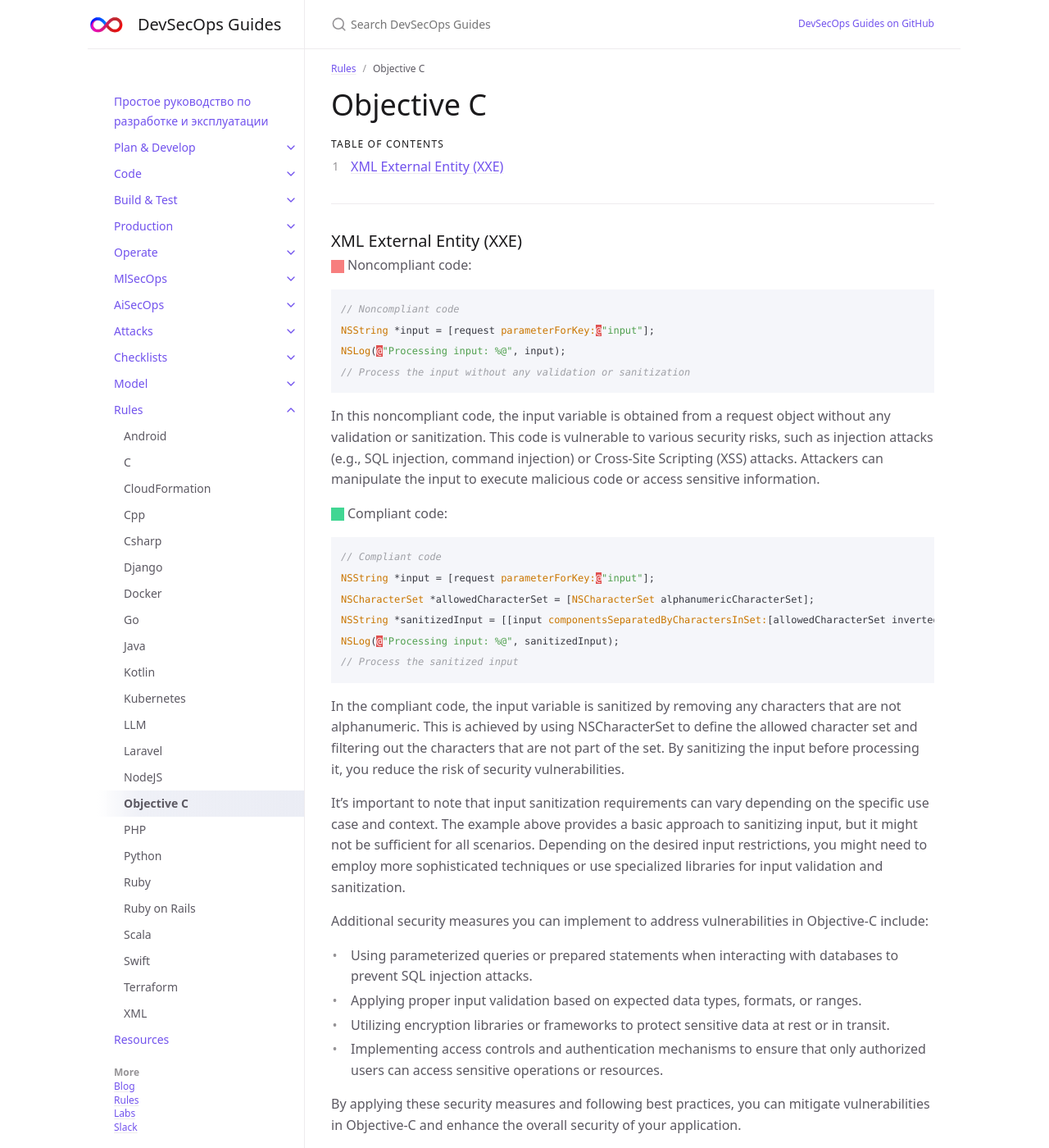
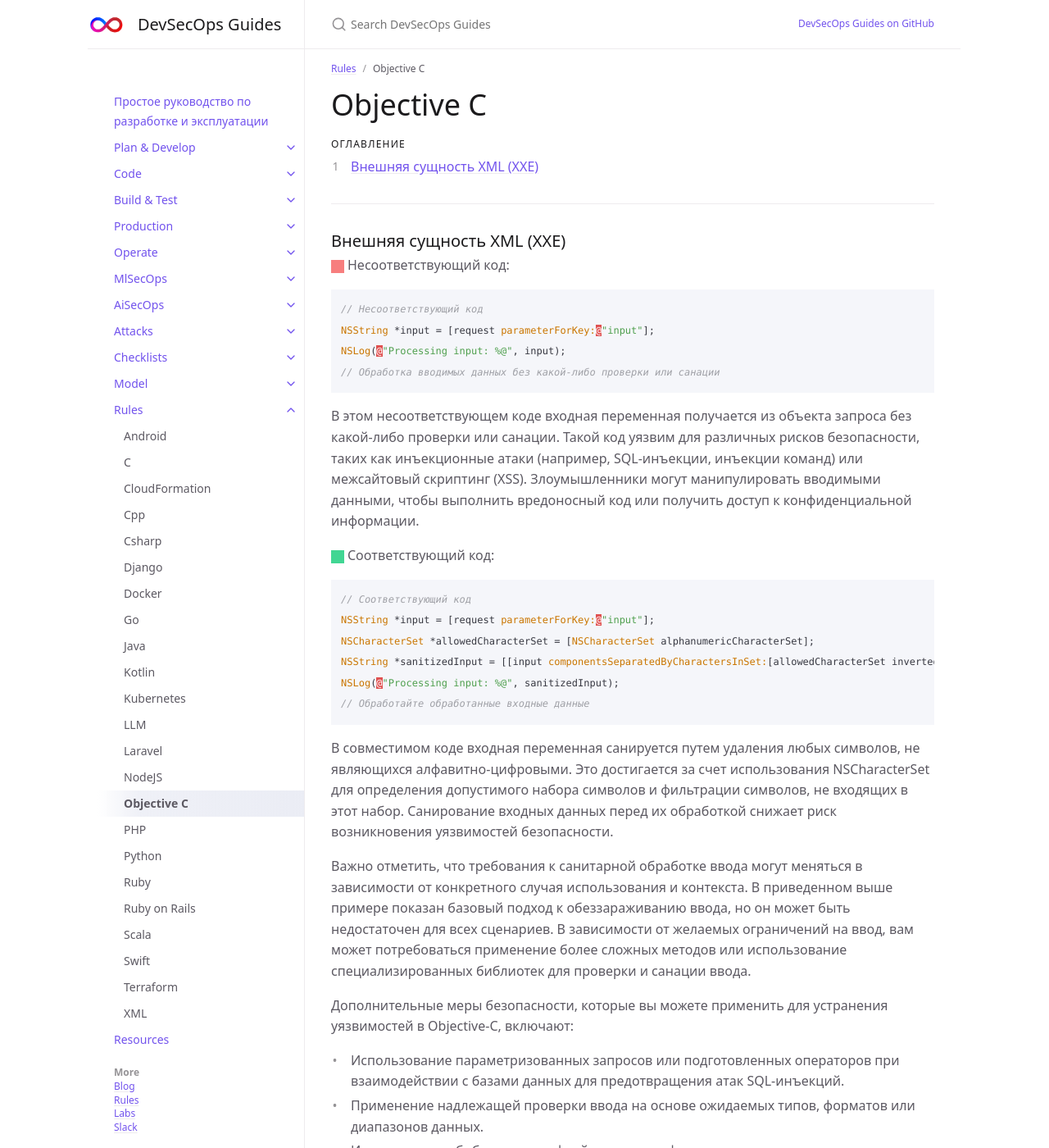
Before and after one commit to 2artem2/Work-Stuff, a Jekyll site: the page built from docs/rules/objectivec.md, in a window 1280 px wide and 1400 px high. Shown: the whole window at 82% size. Built offline with Jekyll 4.4.1, drawn with Linux system fonts in a browser that asks for light colours; some of the changed text lies outside the part shown.

Commit message:
objectivec.md

````diff
--- a/docs/rules/objectivec.md
+++ b/docs/rules/objectivec.md
@@ -8,7 +8,7 @@ parent: Rules
 {: .no_toc }
 
 
-## Table of contents
+## Оглавление
 {: .no_toc .text-delta }
 
 1. TOC
@@ -19,19 +19,19 @@ parent: Rules
 
 
 
-## XML External Entity (XXE)
+## Внешняя сущность XML (XXE)
 
-<span class="d-inline-block p-2 mr-1 v-align-middle bg-red-000"></span>Noncompliant code:
+<span class="d-inline-block p-2 mr-1 v-align-middle bg-red-000"></span>Несоответствующий код:
 
 
 ```java
-// Noncompliant code
+// Несоответствующий код
 NSString *input = [request parameterForKey:@"input"];
 NSLog(@"Processing input: %@", input);
-// Process the input without any validation or sanitization
+// Обработка вводимых данных без какой-либо проверки или санации
 ```
 
-In this noncompliant code, the input variable is obtained from a request object without any validation or sanitization. This code is vulnerable to various security risks, such as injection attacks (e.g., SQL injection, command injection) or Cross-Site Scripting (XSS) attacks. Attackers can manipulate the input to execute malicious code or access sensitive information.
+В этом несоответствующем коде входная переменная получается из объекта запроса без какой-либо проверки или санации. Такой код уязвим для различных рисков безопасности, таких как инъекционные атаки (например, SQL-инъекции, инъекции команд) или межсайтовый скриптинг (XSS). Злоумышленники могут манипулировать вводимыми данными, чтобы выполнить вредоносный код или получить доступ к конфиденциальной информации.
 
 
 
@@ -41,29 +41,29 @@ In this noncompliant code, the input variable is obtained from a request object
 
 
 
-<span class="d-inline-block p-2 mr-1 v-align-middle bg-green-000"></span>Compliant code:
+<span class="d-inline-block p-2 mr-1 v-align-middle bg-green-000"></span>Соответствующий код:
 
 
 ```java
-// Compliant code
+// Соответствующий код
 NSString *input = [request parameterForKey:@"input"];
 NSCharacterSet *allowedCharacterSet = [NSCharacterSet alphanumericCharacterSet];
 NSString *sanitizedInput = [[input componentsSeparatedByCharactersInSet:[allowedCharacterSet invertedSet]] componentsJoinedByString:@""];
 NSLog(@"Processing input: %@", sanitizedInput);
-// Process the sanitized input
+// Обработайте обработанные входные данные
 ```
 
 
-In the compliant code, the input variable is sanitized by removing any characters that are not alphanumeric. This is achieved by using NSCharacterSet to define the allowed character set and filtering out the characters that are not part of the set. By sanitizing the input before processing it, you reduce the risk of security vulnerabilities.
+В совместимом коде входная переменная санируется путем удаления любых символов, не являющихся алфавитно-цифровыми. Это достигается за счет использования NSCharacterSet для определения допустимого набора символов и фильтрации символов, не входящих в этот набор. Санирование входных данных перед их обработкой снижает риск возникновения уязвимостей безопасности.
 
 
-It's important to note that input sanitization requirements can vary depending on the specific use case and context. The example above provides a basic approach to sanitizing input, but it might not be sufficient for all scenarios. Depending on the desired input restrictions, you might need to employ more sophisticated techniques or use specialized libraries for input validation and sanitization.
+Важно отметить, что требования к санитарной обработке ввода могут меняться в зависимости от конкретного случая использования и контекста. В приведенном выше примере показан базовый подход к обеззараживанию ввода, но он может быть недостаточен для всех сценариев. В зависимости от желаемых ограничений на ввод, вам может потребоваться применение более сложных методов или использование специализированных библиотек для проверки и санации ввода.
 
-Additional security measures you can implement to address vulnerabilities in Objective-C include:
+Дополнительные меры безопасности, которые вы можете применить для устранения уязвимостей в Objective-C, включают:
 
-* Using parameterized queries or prepared statements when interacting with databases to prevent SQL injection attacks.
-* Applying proper input validation based on expected data types, formats, or ranges.
-* Utilizing encryption libraries or frameworks to protect sensitive data at rest or in transit.
-* Implementing access controls and authentication mechanisms to ensure that only authorized users can access sensitive operations or resources.
+* Использование параметризованных запросов или подготовленных операторов при взаимодействии с базами данных для предотвращения атак SQL-инъекций.
+* Применение надлежащей проверки ввода на основе ожидаемых типов, форматов или диапазонов данных.
+* Использование библиотек или фреймворков шифрования для защиты конфиденциальных данных в состоянии покоя или при передаче.
+* Внедрение механизмов контроля доступа и аутентификации для обеспечения доступа к конфиденциальным операциям или ресурсам только авторизованных пользователей.
 
-By applying these security measures and following best practices, you can mitigate vulnerabilities in Objective-C and enhance the overall security of your application.
+Применяя эти меры безопасности и следуя лучшим практикам, вы сможете уменьшить уязвимости в Objective-C и повысить общую безопасность вашего приложения.
````
